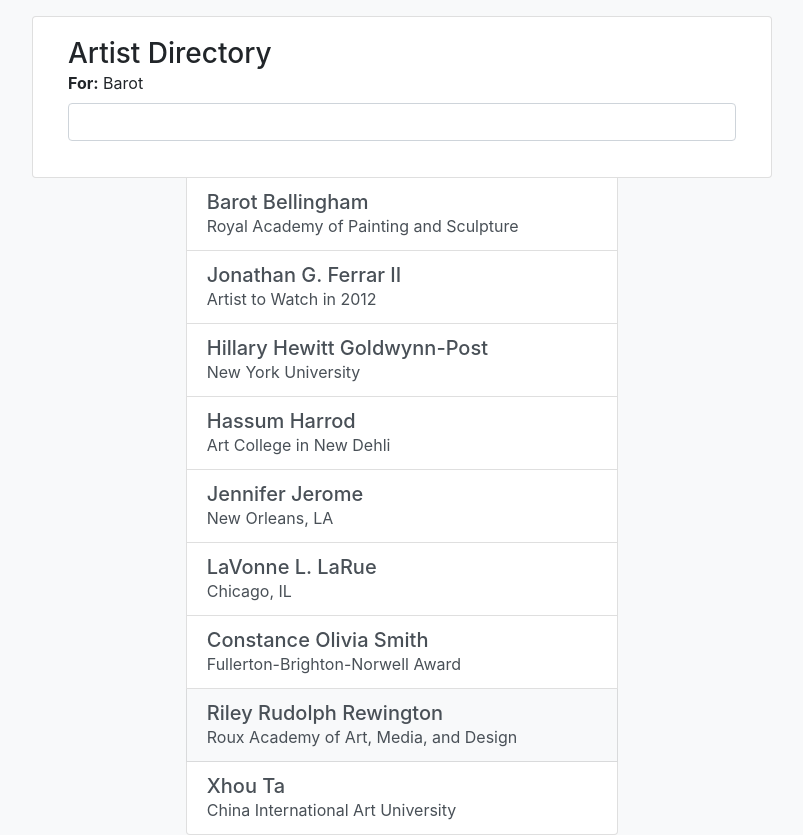
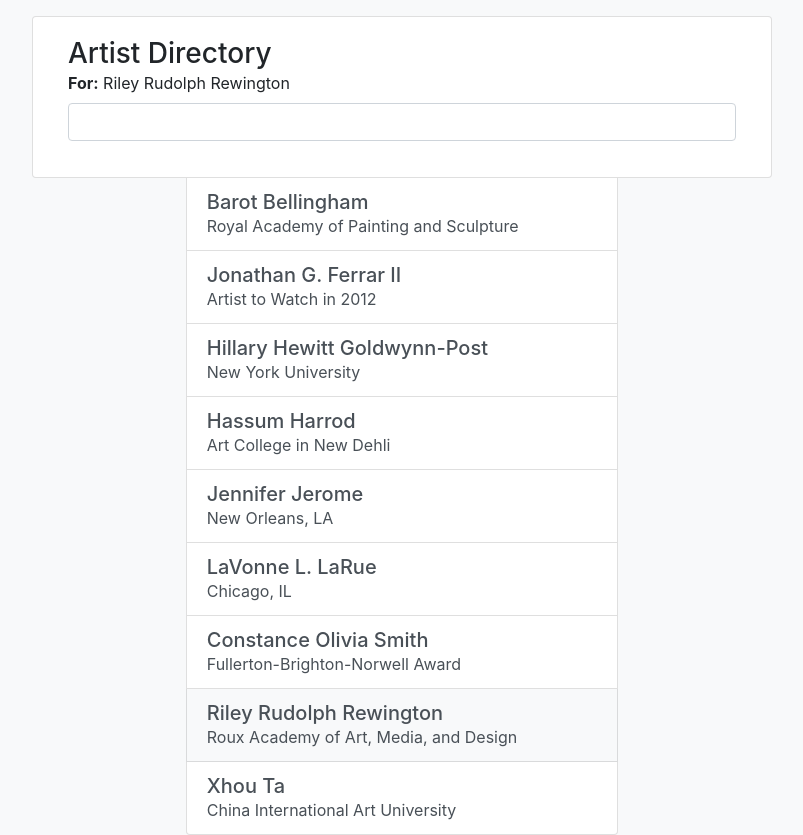
Before and after one commit to ekater1na/ng-learn-angular-ld, an Angular app: page / in a window 1280 px wide. Both pictures are taken after a click on the link 640 px from the left and 725 px from the top of the page. Shown: the whole page, without its empty margins (238-1041 px from the left). Built offline with nearby package versions, Linux system fonts and the light colour scheme.

Commit message:
feat: add click event

```diff
--- a/src/app/app.component.html
+++ b/src/app/app.component.html
@@ -4,7 +4,9 @@
       <div class="card-body">
         <h3 class="mb-0">Artist Directory</h3>
         <div class="form-group">
-          <div class="form-label"><strong>For:</strong>
+          <div class="form-label"
+            *ngIf="query"
+          ><strong>For:</strong>
             {{ query }}
           </div>
           <input class="form-control mt-2" type="text">
@@ -18,7 +20,8 @@
       <div class="col-sm-10 col-md-8 col-lg-6 col-xl-5">
         <div class="list-group">
           <a href="#" class="list-group-item list-group-item-action flex-column align-items-start"
-            *ngFor="let artist of artists">
+            *ngFor="let artist of artists"
+            (click)="showArtist(artist)">
               <div class="media">
                 <div class="media-body align-self-center">
                   <h5 class="m-0">{{ artist.name }}</h5>
--- a/src/app/app.component.ts
+++ b/src/app/app.component.ts
@@ -17,8 +17,12 @@
   query: string;
   artists: object;
 
+  showArtist(item) {
+    this.query = item.name;
+  }
+
   constructor() {
-    this.query = 'Barot';
+    this.query = '';
     this.artists = [
       {
         "name":"Barot Bellingham",
```
